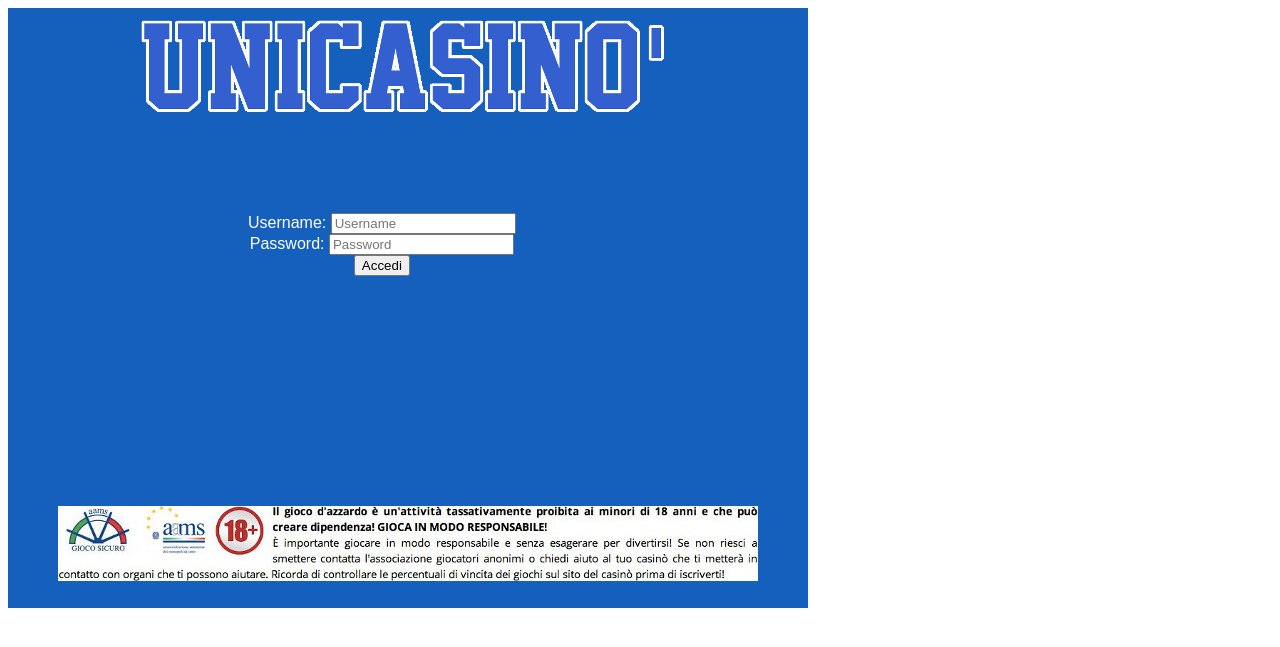
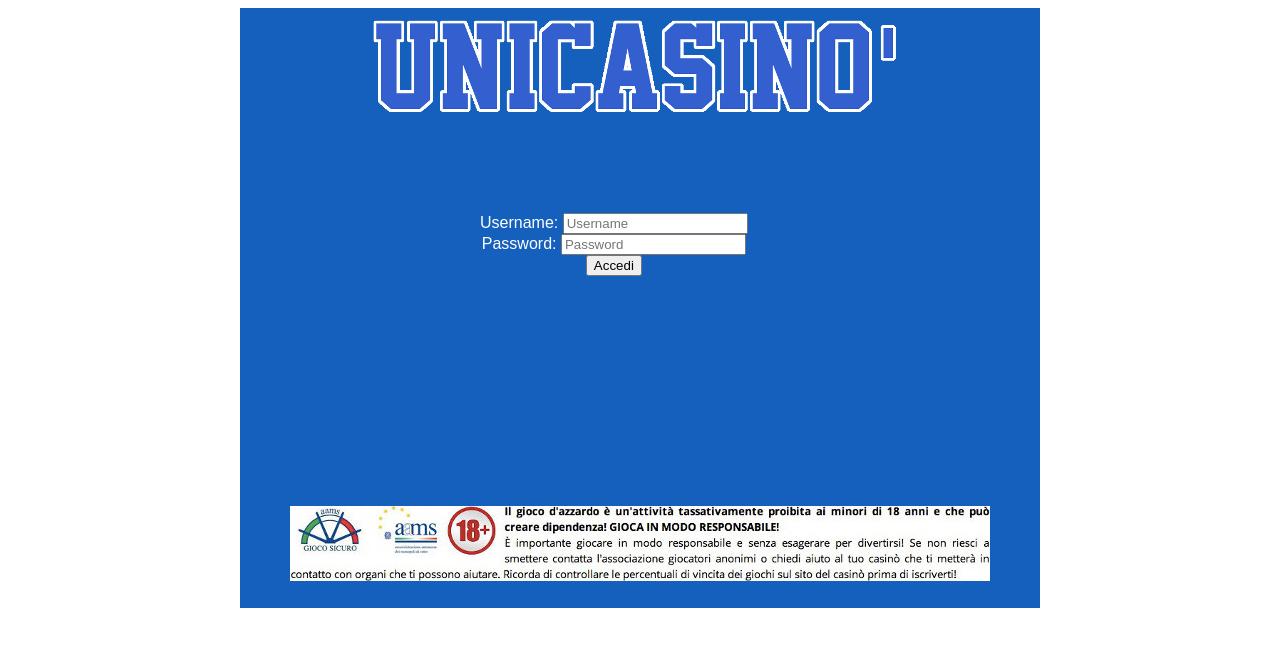
Before and after one commit to bmteclabscom/Amm2015, a PHP site: page /login.php in a window 1280 px wide. Shown: the top 647 px of the page. Run offline with PHP 8.4, Linux system fonts and the light colour scheme.

Commit message:
modified:   css/style.css

```diff
--- a/css/style.css
+++ b/css/style.css
@@ -1,11 +1,16 @@
+
+body {
+
+    text-align: center;
+}
 
 div.homepage {
 
     background-color: #1560BD;
     width: 800px;   /*larghezza*/
     height: 600px;	 /*altezza*/
-    position: absolute;
     text-align: center;
+    margin: 0 auto;
 
 }
 
@@ -19,10 +24,7 @@ div.homepage {
 }
 
 #banner {
-
     text-align: center;
-
-
 }
 
 div.login {
@@ -45,9 +47,9 @@ p.loginForm {
 
 .colonna {
 
-    position: absolute;
-    bottom: 20px;
-    right: 15px;
+    position: relative;
+    top: -150px;
+    right: -300px;
 
 }
 
```
